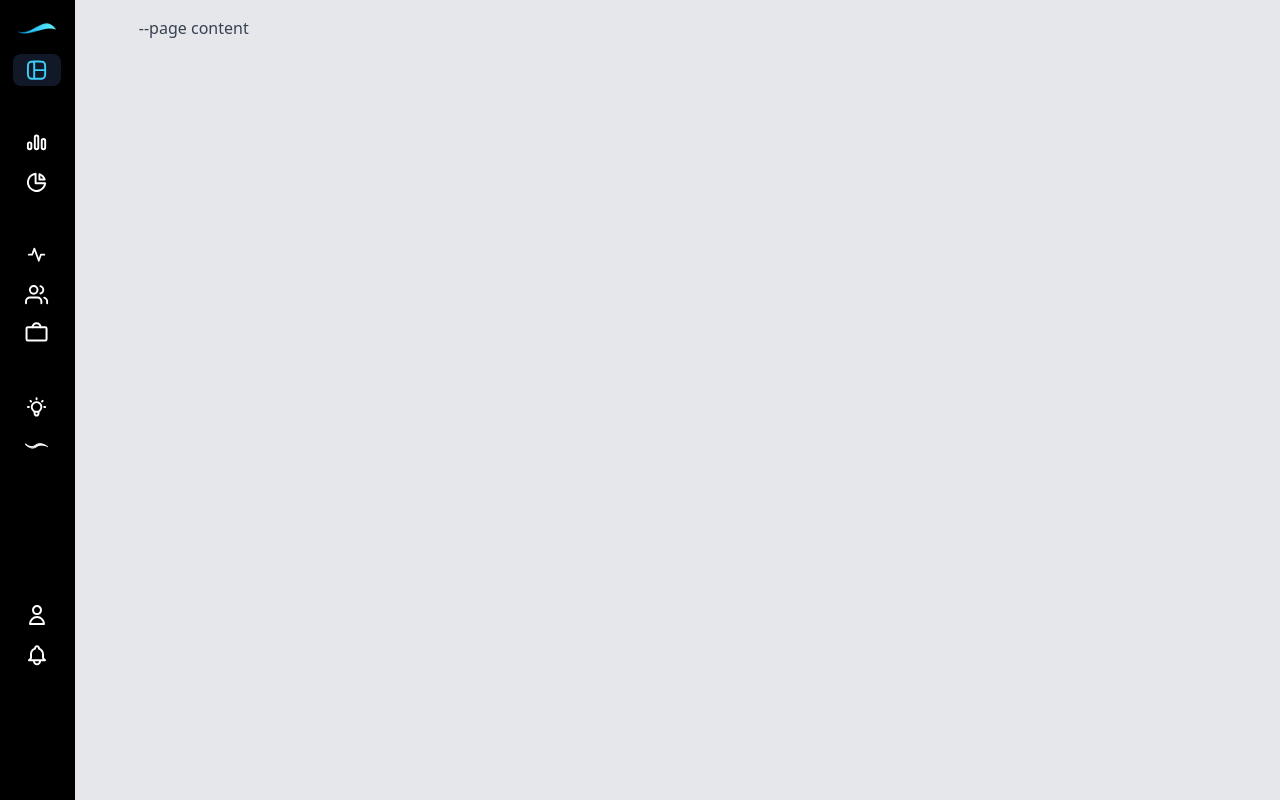
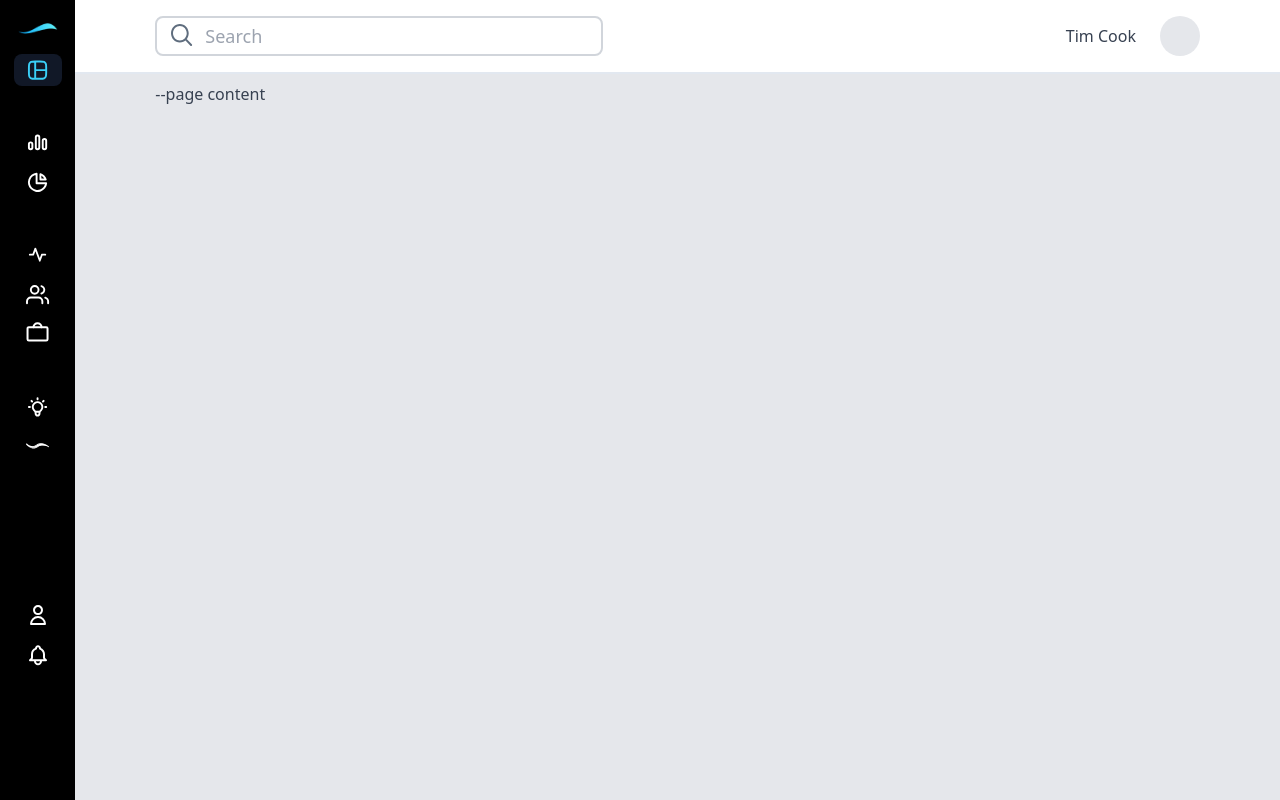
Before and after one commit to yathink3/instill-project, a React (Vite) app: page / in a window 1280 px wide. Built offline with nearby package versions, Linux system fonts and the light colour scheme.

Commit message:
(feat)ui : Top Bar Added

```diff
--- a/src/App.tsx
+++ b/src/App.tsx
@@ -1,13 +1,17 @@
 import './App.css';
 import Navigation from './Pages-components/Navigation';
+import TopBar from './Pages-components/TopBar';
 
 function App() {
   return (
     <>
       <div className='flex flex-row h-full'>
         <Navigation />
-        <div className='px-16 py-4 text-gray-700 bg-gray-200 h-screen w-screen'>
-          <div>{'--page content'}</div>
+        <div className='text-gray-700 bg-gray-200 h-screen w-screen'>
+          <TopBar />
+          <div>
+            <div className='px-2 md:px-20 py-2 flex'>{'--page content'}</div>
+          </div>
         </div>
       </div>
     </>
--- a/src/Pages-components/Navigation.tsx
+++ b/src/Pages-components/Navigation.tsx
@@ -1,6 +1,6 @@
 import NavItem from '@/components/ui/NavItem';
 import { type IconType } from '@/components/ui/NavItem';
-import InstillLogo from '../assets/instill-logo-1.png';
+import InstillLogo from '@/assets/instill-logo-1.png';
 import { useState } from 'react';
 
 function Navigation() {
--- /dev/null
+++ b/src/Pages-components/TopBar.tsx
@@ -0,0 +1,23 @@
+import SearchBar from '@/components/ui/SearchBar';
+
+function TopBar() {
+  return (
+    <>
+      <div className='flex-1 flex flex-col'>
+        <div className='px-2 md:px-20 py-2 flex justify-between bg-white h-18 border-b-2'>
+          <div className='flex items-center'>
+            <SearchBar />
+          </div>
+          <div className='flex items-center'>
+            <div className='pr-6'>Tim Cook</div>
+            <div className='h-10 w-10'>
+              <div className='h-full w-full rounded-full mx-auto bg-gray-200'></div>
+            </div>
+          </div>
+        </div>
+      </div>
+    </>
+  );
+}
+
+export default TopBar;
--- /dev/null
+++ b/src/components/ui/SearchBar.tsx
@@ -0,0 +1,14 @@
+import SearchIcon from '@/assets/search-icon.svg';
+
+function SearchBar() {
+  return (
+    <div className='pt-2 pb-2 relative w-100 mx-auto text-gray-600'>
+      <button type='submit' className='absolute left-0 top-0 mt-4 ml-4'>
+        <img src={SearchIcon} />
+      </button>
+      <input className='border-2 border-gray-300 bg-white w-[35vw] h-10 px-5 pl-12 rounded-lg text-lg focus:outline-none' type='search' name='search' placeholder='Search' />
+    </div>
+  );
+}
+
+export default SearchBar;
```
Also changed, not shown: src/assets/search-icon.svg (added).
